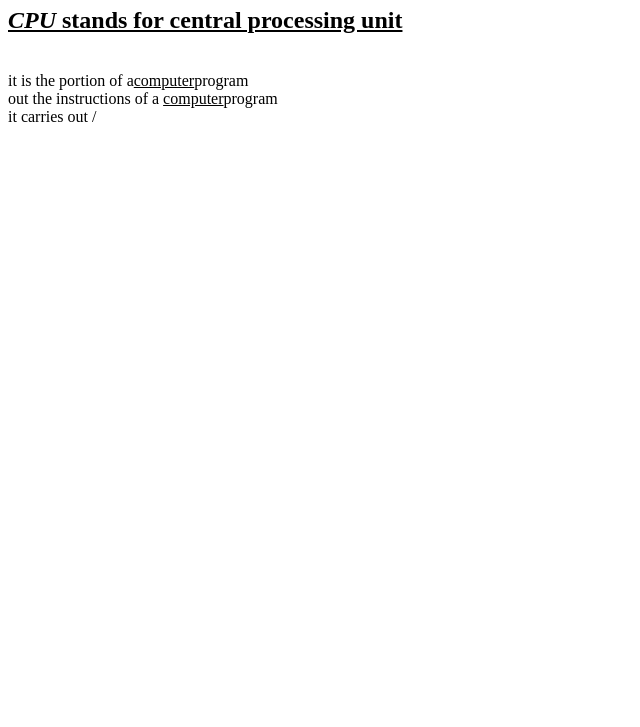
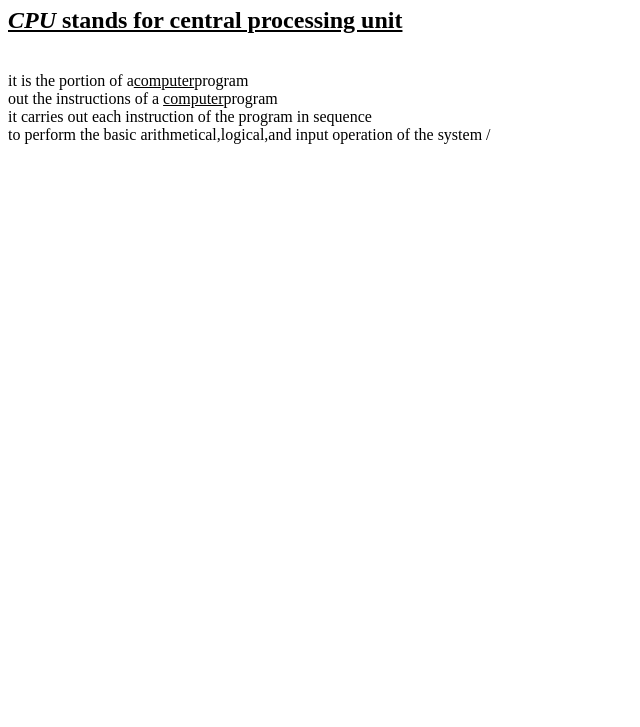
Before and after one commit to iamneo-production/ecebbcadbadaeccdfffebaeceaec, a website: page public/index.html in a window 1280 px wide. Shown: the part 73-800 px from the top of the page, without its empty margins (0-640 px from the left). Drawn offline with Linux system fonts and the light colour scheme.

Commit message:
Backup Commit

```diff
--- a/public/index.html
+++ b/public/index.html
@@ -12,6 +12,7 @@
 <h2><u><i>CPU</i> stands for central processing unit</u></h2><br>
 it is the portion of a<u>computer</u>program<br>
 out the instructions of a <u>computer</u>program<br>
-it carries out
+it carries out each instruction of the program in sequence<br>
+to perform the basic arithmetical,logical,and input operation of the system
 /</body>
 </html>
```
